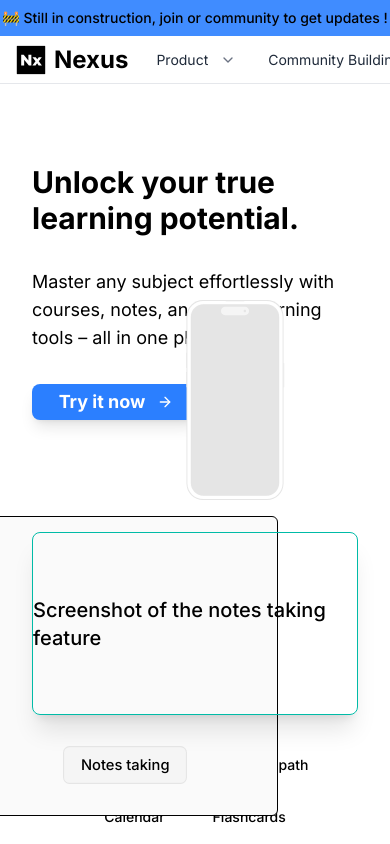
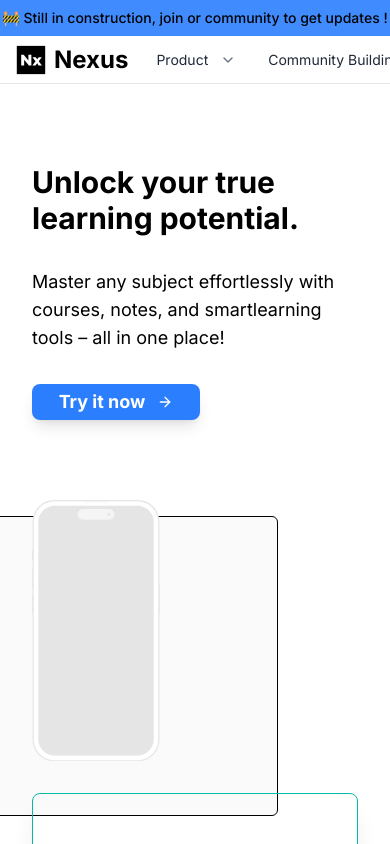
Before and after one commit to Lawrise/Nexus-Landing, a Next.js app: page / in a window 390 px wide. Shown: the top 844 px of the page. Built offline with nearby package versions, Linux system fonts and the light colour scheme.

Commit message:
hero with screen and phone

```diff
--- a/src/components/Hero/Hero.tsx
+++ b/src/components/Hero/Hero.tsx
@@ -27,9 +27,9 @@ const Hero: React.FC = () => {
           <LuArrowRight className="ml-1 group-hover:translate-x-1 transform transition-all duration-300" />
         </Button>
       </div>
-      <div className="flex w-full justify-center items-center rounded-md relative">
+      <div className="flex w-full justify-start items-end rounded-md relative">
         {/* <Lotie /> */}
-        <div className="w-full h-full absolute top-0 left-10 flex justify-start items-end bottom-0 z-10">
+        <div className="w-32 h-auto z-10">
           <Iphone15Pro height={200}/>
         </div>
           <div className="bg-neutral-50 z-0  border aspect-video h-[300px] absolute top-4 right-20 rounded-md"></div>
--- a/src/components/Hero/IphoneMoc.tsx
+++ b/src/components/Hero/IphoneMoc.tsx
@@ -23,8 +23,8 @@ export function Iphone15Pro({
 
   return (
     <svg
-      width={width}
-      height={height}
+      width="100%"
+	  height="100%"
       viewBox={viewBox}
       fill="none"
       xmlns="http://www.w3.org/2000/svg"
@@ -64,7 +64,7 @@ export function Iphone15Pro({
         className="fill-[#E5E5E5] stroke-[#E5E5E5] stroke-[0.5] dark:fill-[#404040] dark:stroke-[#404040]"
       />
 
-      {src && (
+      {/* {src && (
         <image
           href={src}
           x="21.25"
@@ -86,7 +86,7 @@ export function Iphone15Pro({
             playsInline
           />
         </foreignObject>
-      )}
+      )} */}
       <path
         d="M154 48.5C154 38.2827 162.283 30 172.5 30H259.5C269.717 30 278 38.2827 278 48.5C278 58.7173 269.717 67 259.5 67H172.5C162.283 67 154 58.7173 154 48.5Z"
         className="fill-[#F5F5F5] dark:fill-[#262626]"
```
